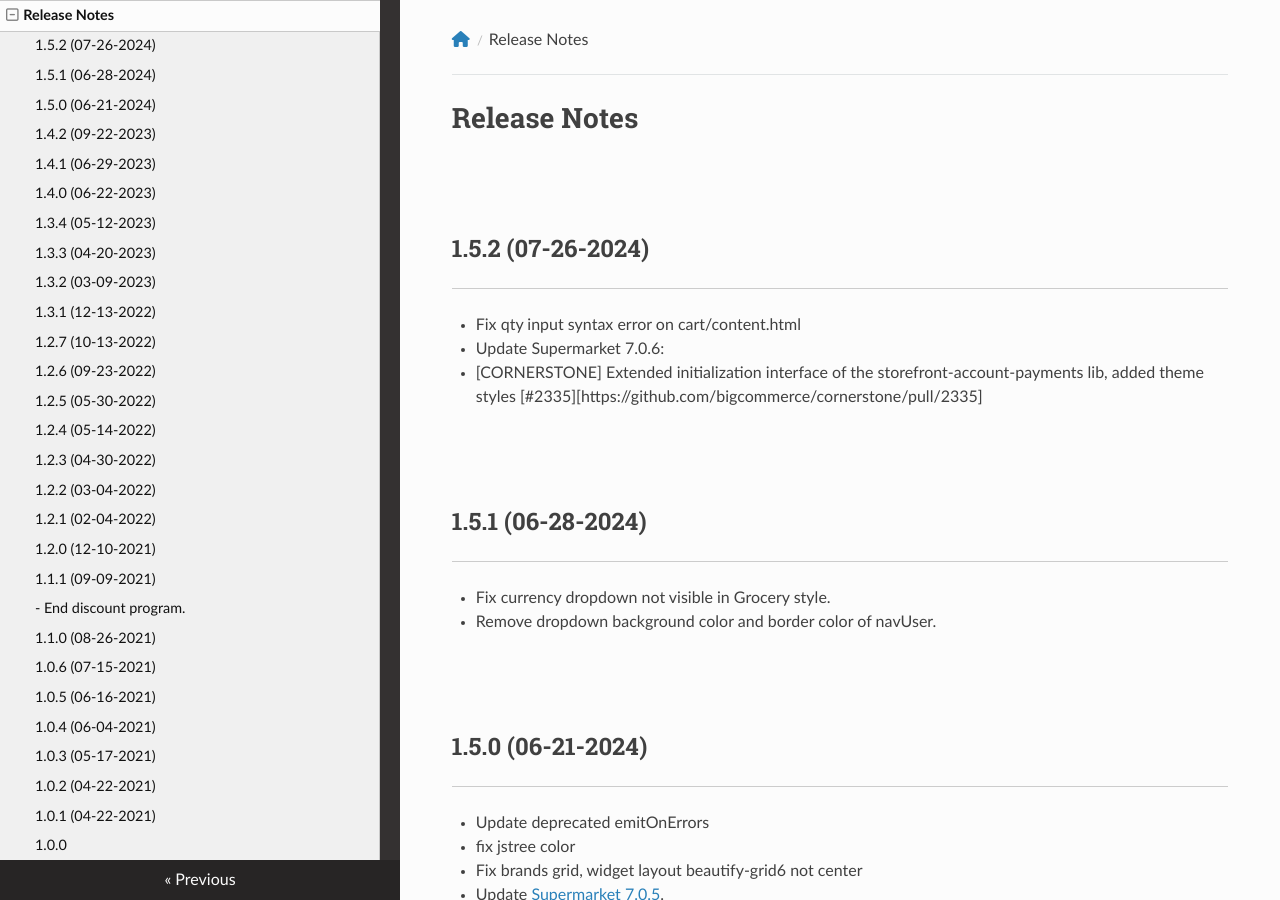
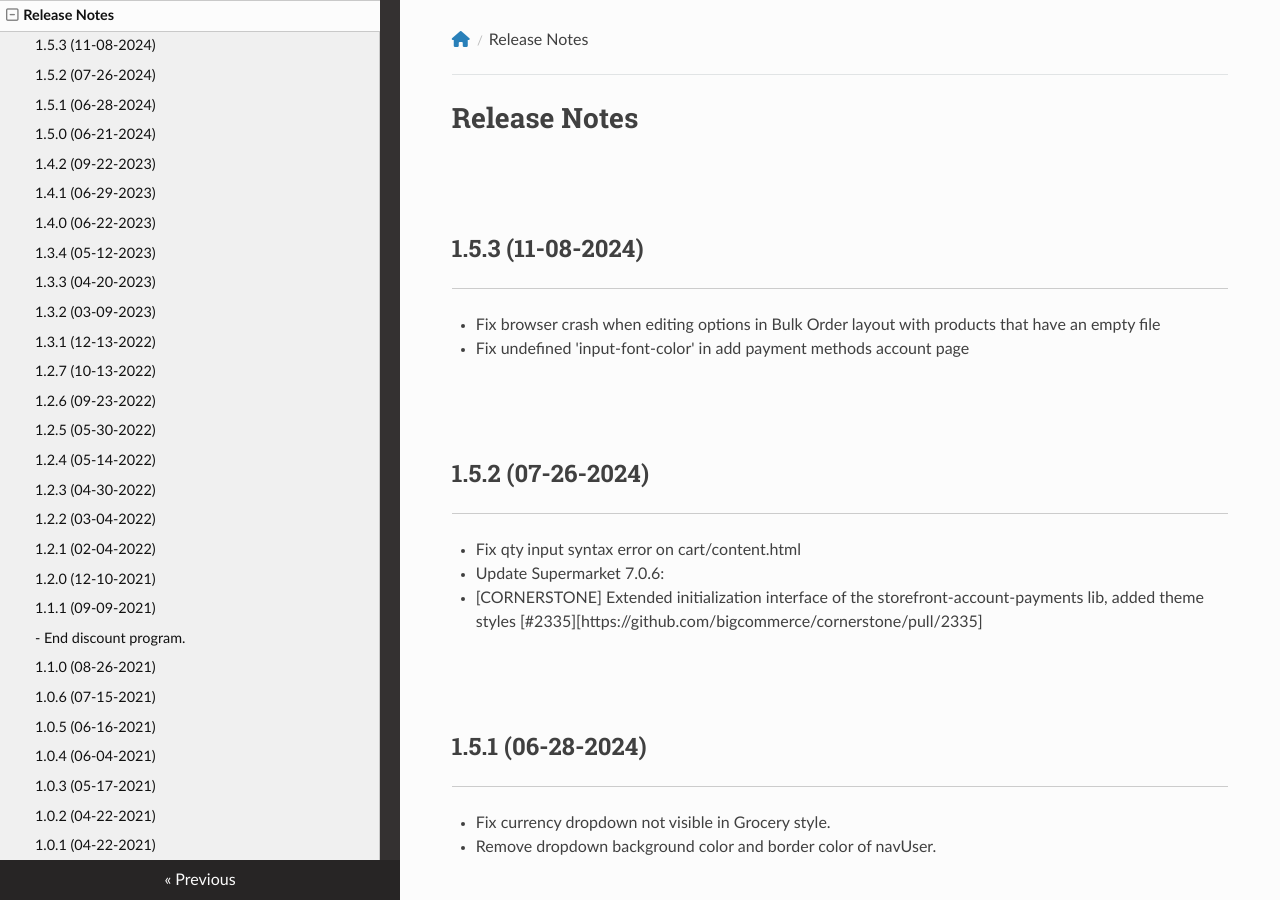
Before and after one commit to tvlgiao/bc-beautify-docs, an MkDocs documentation site: the page built from docs/changelog.md, in a window 1280 px wide and 900 px high. Built offline with MkDocs 1.6.1, drawn with Linux system fonts in a browser that asks for light colours; nearby versions of some CDN libraries.

Commit message:
Update changelog 1.5.3

```diff
--- a/docs/changelog.md
+++ b/docs/changelog.md
@@ -1,4 +1,8 @@
 # Release Notes
+
+## 1.5.3 (11-08-2024)
+- Fix browser crash when editing options in Bulk Order layout with products that have an empty file
+- Fix undefined 'input-font-color' in add payment methods account page
 
 ## 1.5.2 (07-26-2024)
 - Fix qty input syntax error on cart/content.html
```
